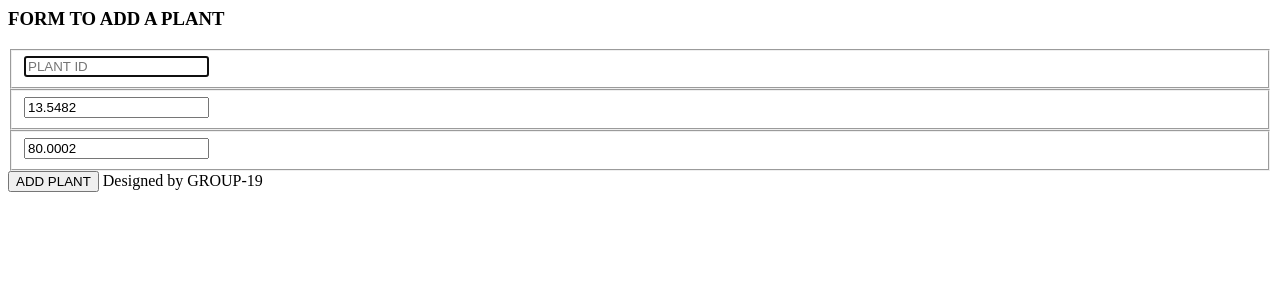
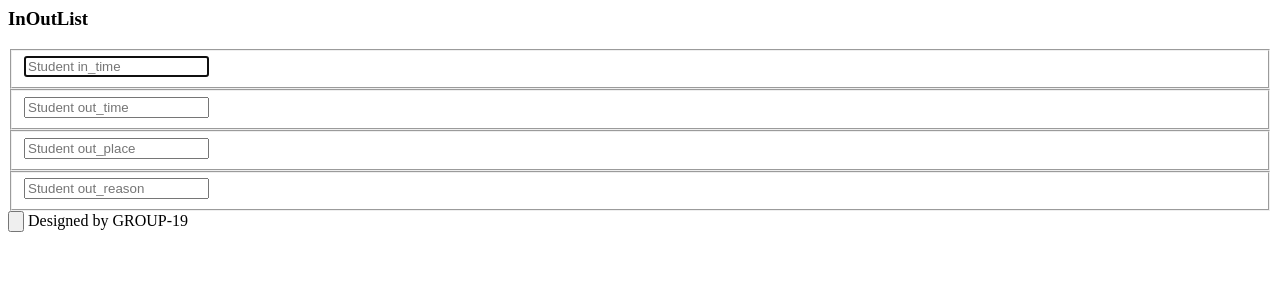
Before and after one commit to hemanth7799/hostelandmessportal, a Django app: template Hostel/templates/Hostel/inout.html in a window 1280 px wide. Shown: the top 300 px of the page. Run offline with Django 3.2, Linux system fonts and the light colour scheme; the template is opened without the code that fills it, so the values that code supplies are empty.

Commit message:
templatesupdate

```diff
--- a/Hostel/templates/Hostel/inout.html
+++ b/Hostel/templates/Hostel/inout.html
@@ -1,18 +1,21 @@
 <html>
-<body><form action="/add/" method="post" >
+<body><form action="/hostel/inout/" method="post" >
   {% csrf_token %}
-    <h3>FORM TO ADD A PLANT</h3>
+    <h3>InOutList</h3>
     <fieldset>
 
-      <input placeholder="PLANT ID" name="pid" type="text" tabindex="1" required autofocus>
+      <input placeholder="Student in_time" name="in_time" type="text" tabindex="1" required autofocus>
     </fieldset>
     <fieldset>
-      <input placeholder="PLANT LATITUDE" value='13.5482' name="plat" type="text" tabindex="2" required>
+      <input placeholder="Student out_time" name="out_time" type="text" tabindex="2" required>
     </fieldset>
     <fieldset>
-      <input placeholder="PLANT LONGITUDE" name="plong" value='80.0002'  type="text" tabindex="3" required>
+      <input placeholder="Student out_place" name="out_place"  type="text" tabindex="3" required>
     </fieldset>
-     <input type="submit" value="ADD PLANT" onclick="myfunc()"/>
+    <fieldset>
+      <input placeholder="Student out_reason" name="out_reason" type="text" tabindex="3" required>
+    </fieldset>
+     <input type="submit" value="">
     <p3 align="right" class="copyright">Designed by GROUP-19</a></p3>
   </form>
   </body>
```
